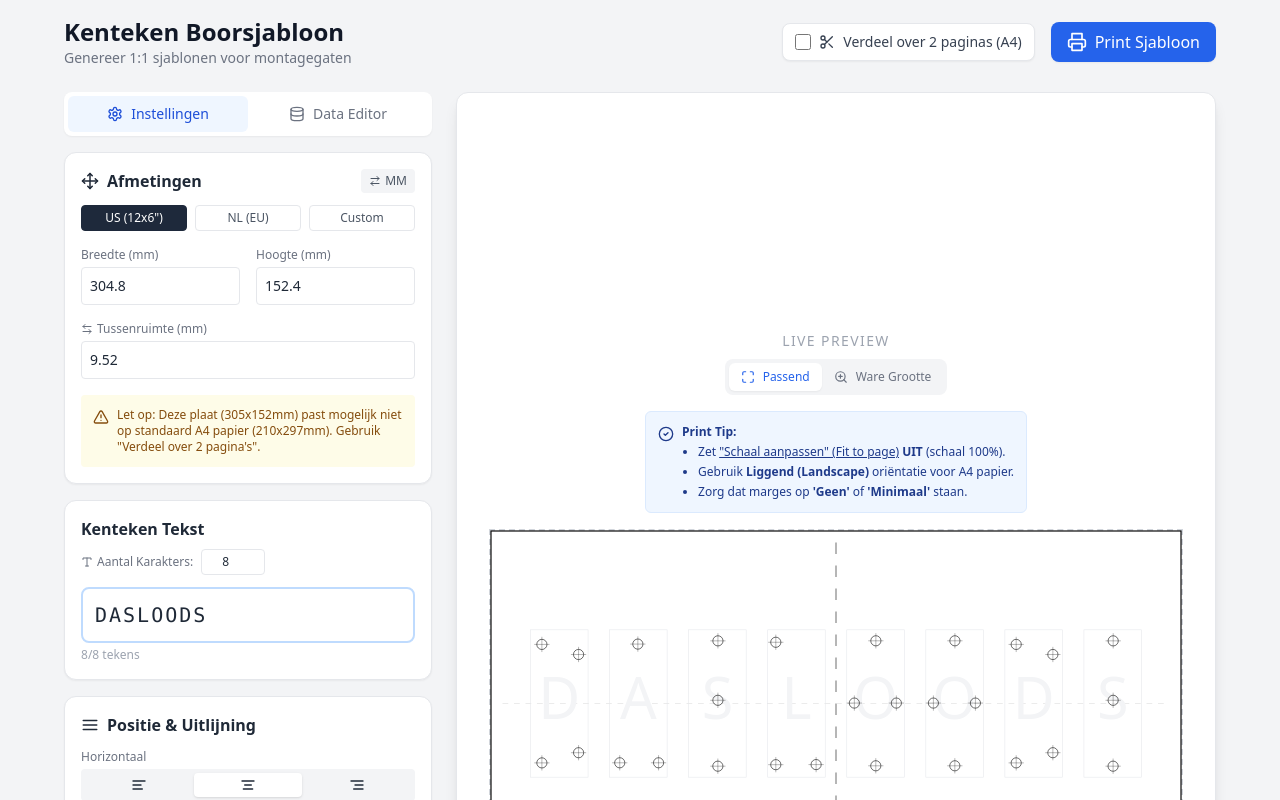
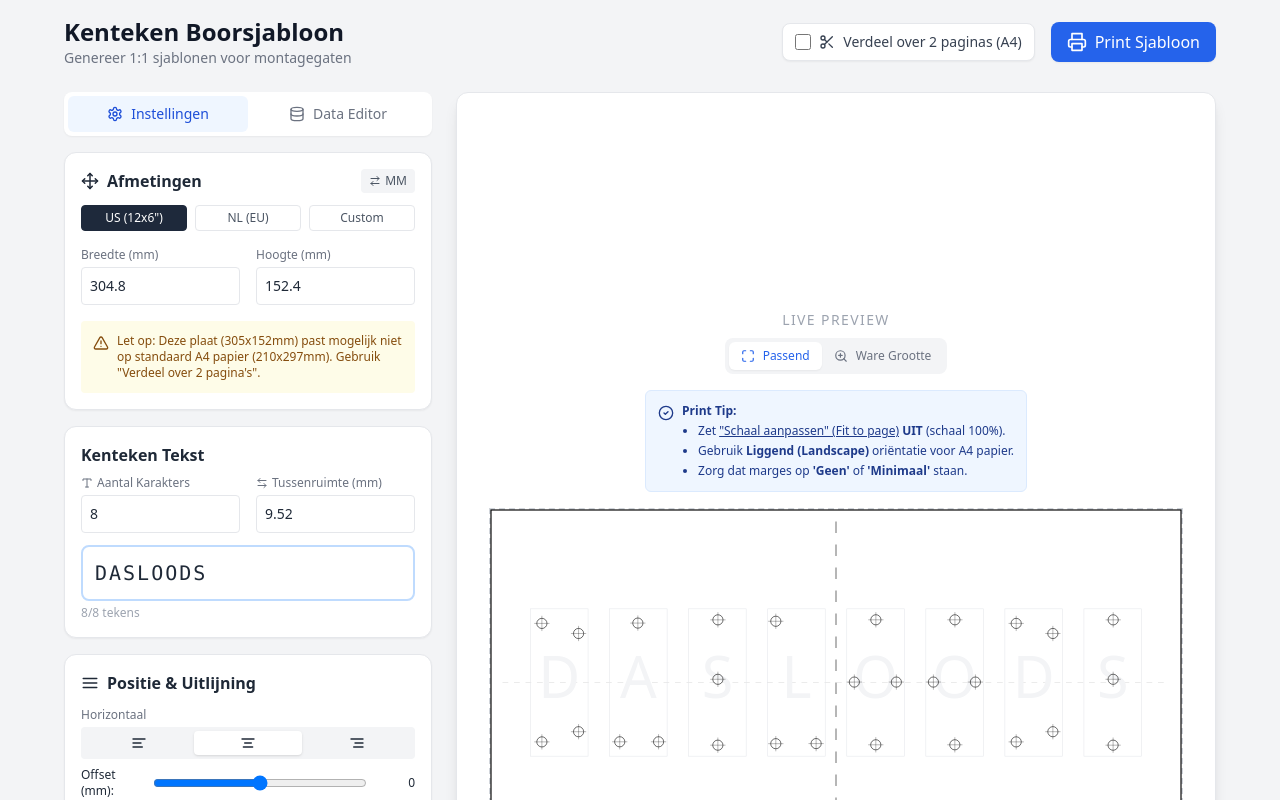
Before and after one commit to Oulewappeur/kenteken-tool, a React (Vite) app: page / in a window 1280 px wide. Shown: the top 800 px of the page. Built offline with nearby package versions, Linux system fonts and the light colour scheme.

Commit message:
Update: verplaatsing tussenruimte aanpassing parameter

```diff
--- a/src/App.jsx
+++ b/src/App.jsx
@@ -381,17 +381,6 @@ export default function App() {
                     />
                   </div>
                 </div>
-                 {/* Nieuw invoerveld voor Spacing */}
-                 <div className="mt-4">
-                    <label className="block text-xs font-medium text-gray-500 mb-1 flex items-center gap-1"><ArrowLeftRight size={12}/> Tussenruimte ({unit})</label>
-                    <input
-                      type="number"
-                      step={unit === 'mm' ? "0.1" : "0.01"}
-                      value={spacing}
-                      onChange={(e) => setSpacing(safeFloat(e.target.value))}
-                      className="w-full border rounded p-2 text-sm"
-                    />
-                </div>
 
                 {(isTooWideForA4 || isTooTallForA4) && (
                   <div className="mt-4 p-3 bg-yellow-50 text-yellow-800 rounded text-xs flex gap-2 items-start">
@@ -410,9 +399,10 @@ export default function App() {
                     )}
                 </div>
 
-                {/* Dynamische Input voor Aantal Karakters */}
-                <div className="mb-3 flex items-center gap-2">
-                    <span className="text-xs text-gray-500 flex items-center gap-1"><Type size={12}/> Aantal Karakters:</span>
+                {/* Dynamische Input voor Aantal Karakters & Spacing */}
+                <div className="grid grid-cols-2 gap-4 mb-3">
+                    <div>
+                        <label className="block text-xs font-medium text-gray-500 mb-1 flex items-center gap-1"><Type size={12}/> Aantal Karakters</label>
                         <input
                             type="number"
                             min="1" max="20"
@@ -421,8 +411,19 @@ export default function App() {
                               const val = e.target.value;
                               setCharLimit(val === '' ? '' : parseInt(val));
                             }}
-                        className="w-16 border rounded p-1 text-xs text-center"
+                            className="w-full border rounded p-2 text-sm"
                         />
+                    </div>
+                    <div>
+                        <label className="block text-xs font-medium text-gray-500 mb-1 flex items-center gap-1"><ArrowLeftRight size={12}/> Tussenruimte ({unit})</label>
+                        <input
+                          type="number"
+                          step={unit === 'mm' ? "0.1" : "0.01"}
+                          value={spacing}
+                          onChange={(e) => setSpacing(safeFloat(e.target.value))}
+                          className="w-full border rounded p-2 text-sm"
+                        />
+                    </div>
                 </div>
 
                 <input
```
Lines whose indentation alone changed are shown as unchanged.
